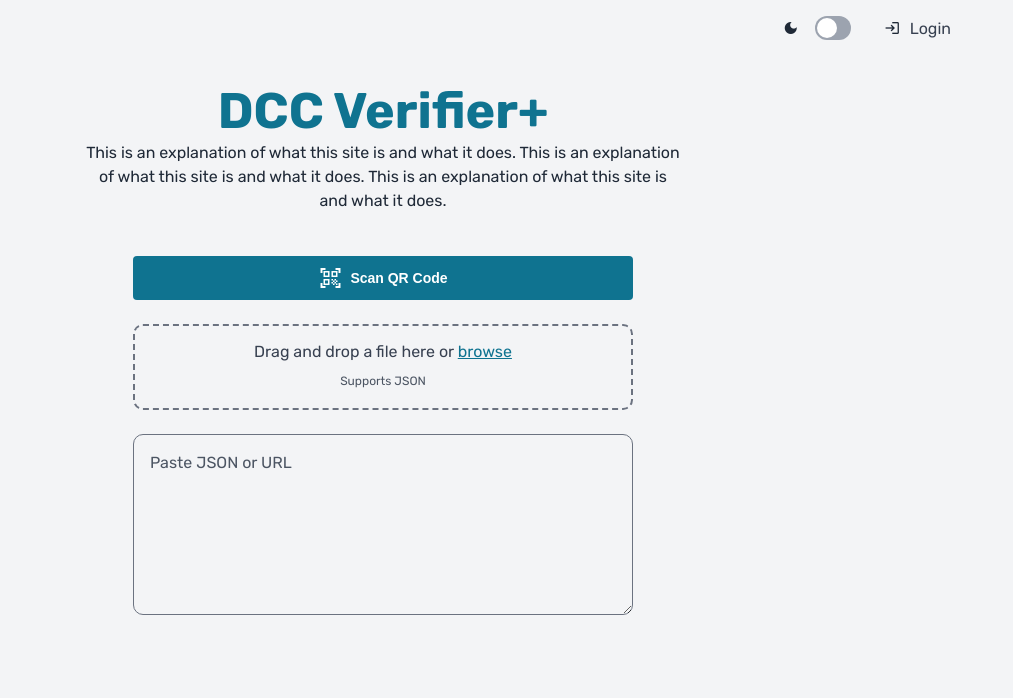
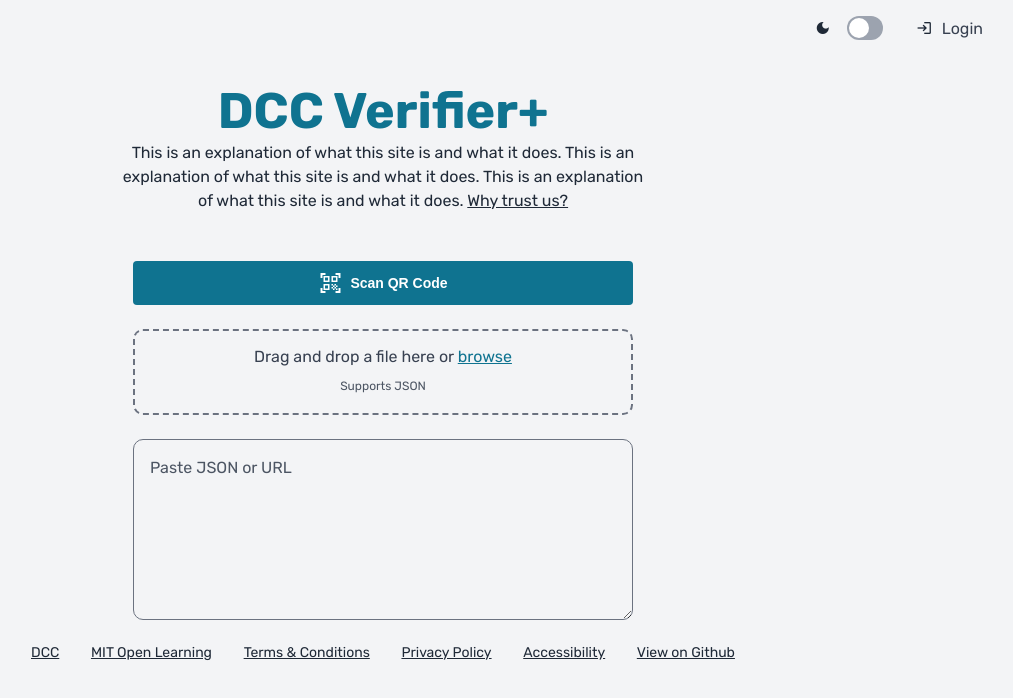
Before and after one commit to digitalcredentials/web-verifier-plus, a Next.js app: page / in a window 1280 px wide. Shown: the top 698 px of the page, without its empty margins (257-1270 px from the left). Built offline with nearby package versions, Linux system fonts and the light colour scheme; what @digitalcredentials/dcc-context, @digitalcredentials/did-io, @digitalcredentials/did-method-key, @interop/did-web-resolver would draw is missing.

Commit message:
added bottom bar and added resizing

```diff
--- /dev/null
+++ b/components/BottomBar/BottomBar.module.css
@@ -0,0 +1,14 @@
+.container {
+  width: 100%;
+  padding-right: 288px;
+  padding-left: 288px;
+  display: flex;
+  justify-content: space-between;
+}
+
+.link {
+  text-align: left;
+  text-decoration: underline;
+  font: normal normal normal 14px/17px Rubik;
+  color: var(--text);
+}
--- /dev/null
+++ b/components/BottomBar/BottomBar.tsx
@@ -0,0 +1,14 @@
+import styles from './BottomBar.module.css'
+
+export const BottomBar = () => {
+  return(
+    <div className={styles.container}>
+      <a className={styles.link}>DCC</a>
+      <a className={styles.link}>MIT Open Learning</a>
+      <a className={styles.link}>Terms & Conditions</a>
+      <a className={styles.link}>Privacy Policy</a>
+      <a className={styles.link}>Accessibility</a>
+      <a className={styles.link}>View on Github</a>
+    </div>
+  )
+}
--- a/pages/index.module.css
+++ b/pages/index.module.css
@@ -1,13 +1,22 @@
 
 
 .container {
-    padding: 0 2rem;
+    /* padding: 0 2rem; */
     display: flex;
     flex-direction: column;
     background-color: var(--background);
     height: 100vh;
     width: 100vw;
     align-items: center;
+  }
+
+  .testContainer {
+    padding: 0 2rem;
+    display: flex;
+    flex-direction: column;
+    align-items: center;
+    max-width: 600px;
+
   }
 
   .main {
@@ -137,7 +146,8 @@
   font: normal normal normal 16px/24px Rubik;
   display: flex;
   align-self: center;
-  width: 500px;
+  max-width: 500px;
+  width: 100%;
   height: 181px;
   border: 1px solid var(--border);
   border-radius: 10px;
@@ -146,6 +156,8 @@
   padding: 16px;
   background-color: var(--background);
   color: var(--text);
+  flex-shrink: 1;
+  margin-bottom: 24px;
 }
 
 .textarea::placeholder {
@@ -155,7 +167,8 @@
 .dndUpload {
   display: flex;
   flex-direction: column;
-  width: 500px;
+  max-width: 500px;
+  width: 100%;
   height: 86px;
   border: 2px dashed var(--border);
   border-radius: 10px;
@@ -182,8 +195,8 @@
 }
 
 .descriptionBlock {
-  width: 600px;
-  height: 67px;
+  /* width: 600px; */
+  /* height: 67px; */
   text-align: center;
   font: normal normal 16px/24px Rubik;
   letter-spacing: 0px;
@@ -192,6 +205,9 @@
   font-size: 16px;
   margin-top: 18px;
   margin-bottom: 48px;
+  flex: 1;
+  /* flex-shrink: 1;
+  flex-wrap: 1; */
 }
 
 .supportText {
@@ -199,10 +215,19 @@
   color: var(--light-text);
   margin-top: 8px;
   font: normal normal normal 12px/24px Rubik;
+  flex-wrap: 1;
 }
 
 .scan {
   display: flex;
-  width: 500px;
+  max-width: 500px;
+  width: 100%;
   justify-content: center;
+  flex-shrink: 1;
+  flex-wrap: 1;
 }
+
+.trustLink {
+  text-decoration: underline;
+  color: var(--text);
+}
--- a/pages/index.tsx
+++ b/pages/index.tsx
@@ -12,12 +12,16 @@
 import { useVerification } from 'lib/useVerification'
 import { credentialsFromQrText } from 'lib/decode';
 import { TopBar } from 'components/TopBar/TopBar'
+import { BottomBar } from 'components/BottomBar/BottomBar'
 
 const Home: NextPage = () => {
   const [file, setFile] = useState<File | null>(null);
   const [isOpen, setIsOpen] = useState(false);
   const [presentation, setPresentation] = useState<VerifiablePresentation | null>(null);
   const credentialContext = useVerification(Array.isArray(presentation?.verifiableCredential) ? presentation?.verifiableCredential[0] : presentation?.verifiableCredential as Credential);
+  // TODO: add trust us link
+  // TODO: add DCC icon
+
 
   useEffect(() => {
     if (file !== null) {
@@ -70,6 +74,7 @@
   return (
     <div className={styles.container}>
       <TopBar />
+      <div className={styles.testContainer}>
         <div>
           <p className={styles.title}>
             DCC Verifier+
@@ -77,7 +82,9 @@
         </div>
         <div>
           <p className={styles.descriptionBlock}>
-            This is an explanation of what this site is and what it does. This is an explanation of what this site is and what it does. This is an explanation of what this site is and what it does.
+            This is an explanation of what this site is and what it does.
+            This is an explanation of what this site is and what it does.
+            This is an explanation of what this site is and what it does. <a className={styles.trustLink}>Why trust us?</a>
           </p>
         </div>
         <Button
@@ -104,6 +111,8 @@
           placeholder='Paste JSON or URL'
         />
         <ScanModal isOpen={isOpen} setIsOpen={setIsOpen} onScan={onScan}/>
+      </div>
+      <BottomBar />
     </div>
   )
 }
```
